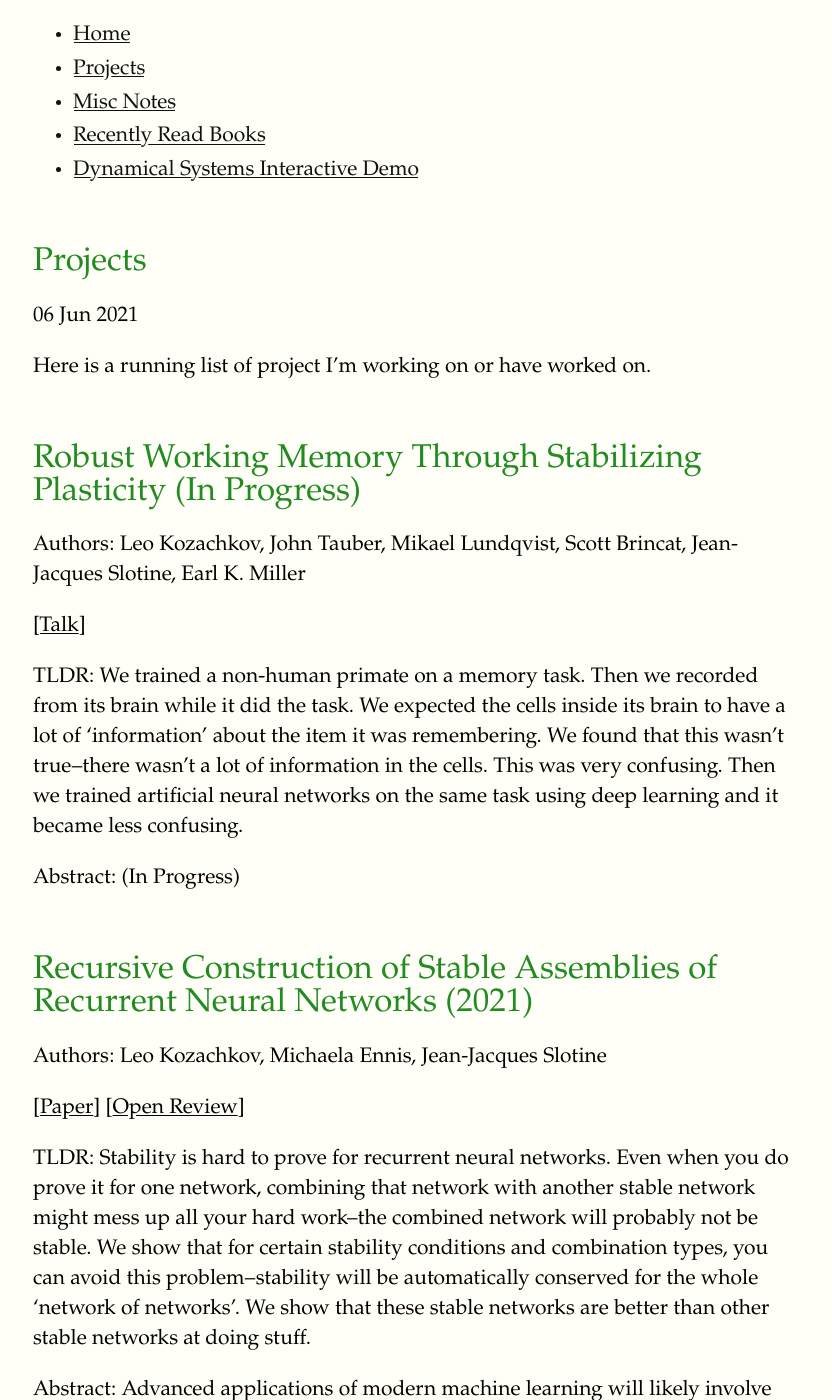
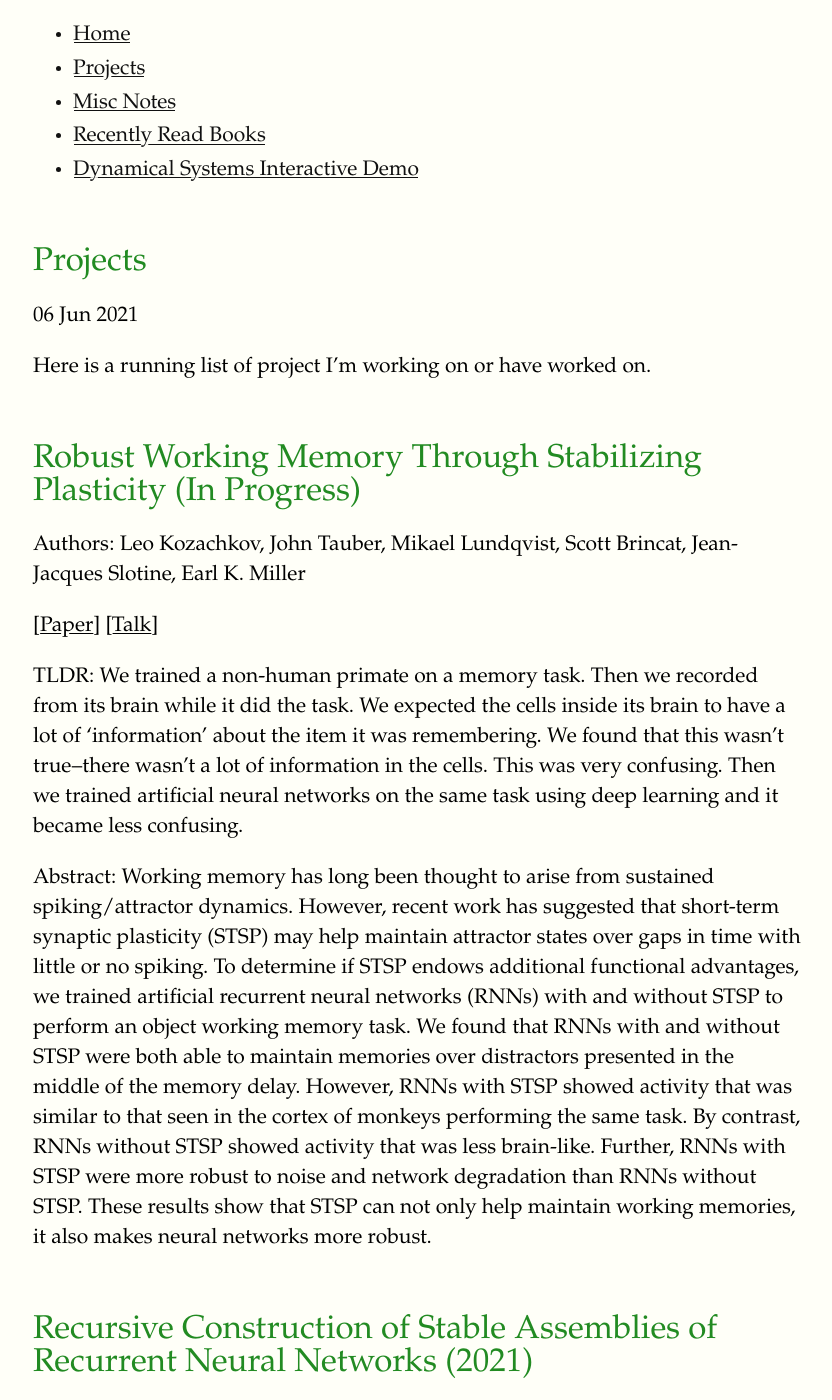
Before and after one commit to kozleo/kozleo.github.io, a Jekyll site: the page built from _posts/2021-6-06-Projects.md, in a window 1280 px wide and 1400 px high. Shown: the whole window, without its empty margins (223-1055 px from the left). Built offline with Jekyll 4.4.1, drawn with Linux system fonts in a browser that asks for light colours; nearby versions of some CDN libraries; our own code applies the rules of GitHub Pages for plain Markdown files.

Commit message:
projects

```diff
--- a/_posts/2021-6-06-Projects.md
+++ b/_posts/2021-6-06-Projects.md
@@ -8,11 +8,11 @@ Here is a running list of project I'm working on or have worked on.
 
 Authors: Leo Kozachkov, John Tauber, Mikael Lundqvist, Scott Brincat, Jean-Jacques Slotine, Earl K. Miller
 
-[[Talk]](https://www.youtube.com/watch?v=xmC8CqSaZeg)
+[[Paper]](https://www.biorxiv.org/content/10.1101/2022.01.09.475558v1) [[Talk]](https://www.youtube.com/watch?v=xmC8CqSaZeg)
 
 TLDR: We trained a non-human primate on a memory task. Then we recorded from its brain while it did the task. We expected the cells inside its brain to have a lot of 'information' about the item it was remembering. We found that this wasn't true--there wasn't a lot of information in the cells. This was very confusing. Then we trained artificial neural networks on the same task using deep learning and it became less confusing.
 
-Abstract: (In Progress)
+Abstract: Working memory has long been thought to arise from sustained spiking/attractor dynamics. However, recent work has suggested that short-term synaptic plasticity (STSP) may help maintain attractor states over gaps in time with little or no spiking. To determine if STSP endows additional functional advantages, we trained artificial recurrent neural networks (RNNs) with and without STSP to perform an object working memory task. We found that RNNs with and without STSP were both able to maintain memories over distractors presented in the middle of the memory delay. However, RNNs with STSP showed activity that was similar to that seen in the cortex of monkeys performing the same task. By contrast, RNNs without STSP showed activity that was less brain-like. Further, RNNs with STSP were more robust to noise and network degradation than RNNs without STSP. These results show that STSP can not only help maintain working memories, it also makes neural networks more robust.
 
 # Recursive Construction of Stable Assemblies of Recurrent Neural Networks (2021)
 
```
